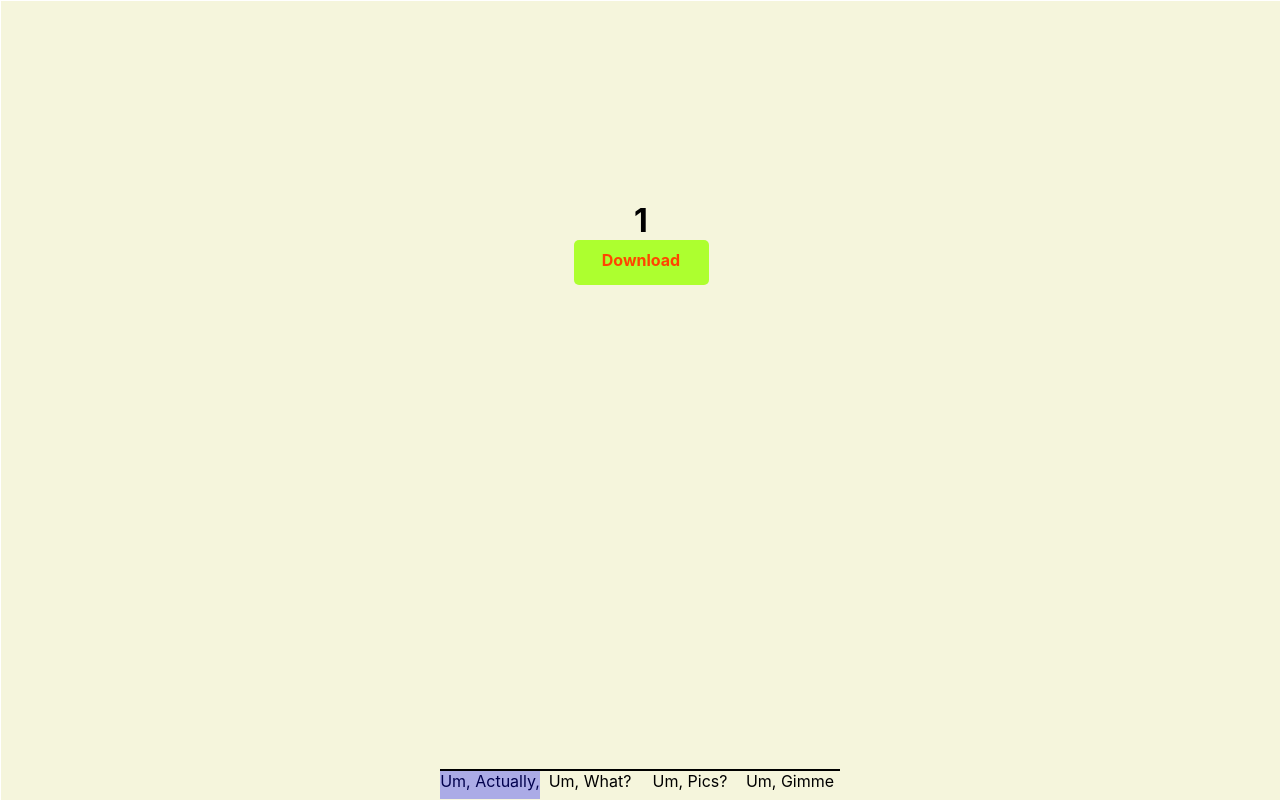
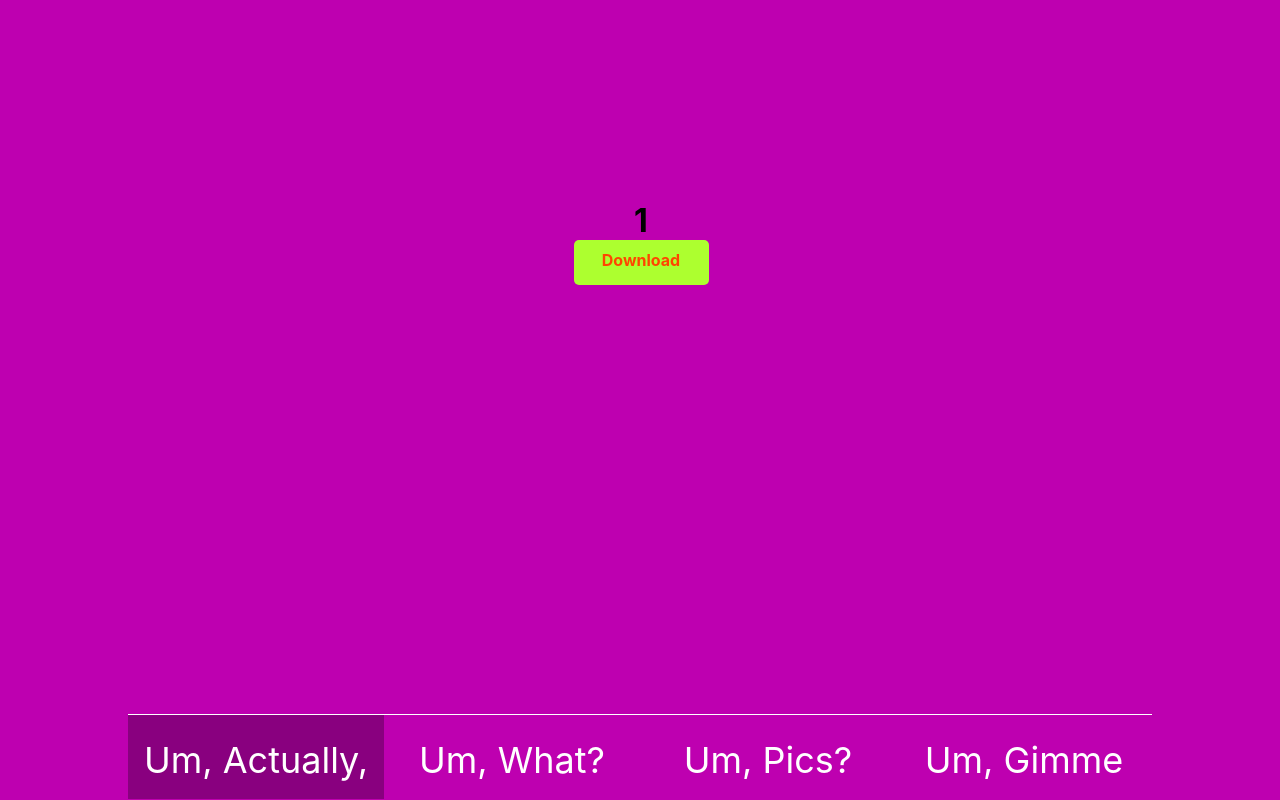
Before and after one commit to danhkim/umactually, a React (Create React App) app: page / in a window 1280 px wide. Built offline with nearby package versions, Linux system fonts and the light colour scheme.

Commit message:
check it

```diff
--- a/src/App.css
+++ b/src/App.css
@@ -5,18 +5,8 @@
   text-align: center;
   height:100vh;
   overflow:hidden;
+  background-color: #BE00B0;
 
-}
-
-.App-header {
-  background-color: #282c34;
-  min-height: 100vh;
-  display: flex;
-  flex-direction: column;
-  align-items: center;
-  justify-content: center;
-  font-size: calc(10px + 2vmin);
-  color: white;
 }
 
 .prev-slide {
@@ -30,9 +20,9 @@
 
 .next-slide {
   position: absolute;
-  height: calc(30vh - 30px);
+  height: calc(30vh - 85px);
   width: 100vw;
-  bottom:30px;
+  bottom:85px;
   z-index: 5000;
   cursor: s-resize;
 }
@@ -41,4 +31,8 @@
   .prev-slide, .next-slide{
     display: none;
   }
+  .next-slide{
+    height: calc(30vh - 80px);
+    bottom: 80px;
+  }
 }
--- a/src/Nav.css
+++ b/src/Nav.css
@@ -5,8 +5,8 @@
   background-color: transparent;
   z-index:1;
 
-  height: 30px;
-  width: 400px;
+  height: 85px;
+  width: 80vw;
 
   left: 0;
   right: 0;
@@ -15,46 +15,96 @@
 }
 
 .nav-button {
+  position: relative;
   display: inline-block;
-  height:30px;
-  z-index: 4;
+  height:85px;
+  line-height: 85px;
+  z-index: 88888;
   background-color: transparent;
-  border-top-width: 2px;
-  border-top-color: black;
+  border-top-width: 1px;
+  border-top-color: white;
   border-top-style: solid;
-  width: 100px;
+  width: 20vw;
+  color: white;
+  font-size: 36px;
+}
+
+.nav-button.current {
+  background: rgba(0, 0, 0, .28);
+}
+
+.nav-button.current:hover{
+  background-color: transparent;
 }
 
 
-.pics.current ~ .nav-highlight,
 div.pics:hover ~ .nav-highlight {
-  left:200px;
-}
-.gimme.current ~ .nav-highlight,
-div.gimme:hover ~ .nav-highlight {
-  left:300px;
+  left:40vw;
+  display:block;
+
 }
 
-.actually.current ~ .nav-highlight,
-div.actually:hover ~ .nav-highlight {
-  left:0px;
+div.gimme:hover ~ .nav-highlight {
+  left:60vw;
+  display:block;
+
 }
 
-.what.current ~ .nav-highlight,
+div.actually:hover ~ .nav-highlight {
+  left:0vw;
+  display:block;
+
+}
+
 div.what:hover ~ .nav-highlight {
-  left:100px;
+  left:20vw;
+  display:block;
 }
 
 .nav-highlight {
   pointer-events: none;
   position: relative;
-  height:30px;
-  width:100px;
+  height:85px;
+  width:20vw;
   z-index: 0;
-  background-color: blue;
-  opacity: 0.3;
-  top:-30px;
+  background-color: #5FEB57;
+  top:-85px;
   left:0;
+  display:none;
   transition-property: transform;
   transition: .3s ease-in-out;
 }
+
+span.nav-button-text {
+  display: inline-block;
+  vertical-align: middle;
+  line-height: normal;
+}
+
+@media only screen and (max-width : 640px) {
+
+  .nav-highlight, .nav-button, .Nav{
+    height:80px;
+  }
+
+  .nav-button{
+    line-height: 80px;
+  }
+
+  .nav-button-text{
+    font-size: 12px;
+  }
+
+  .nav-highlight {
+    top: -80px;
+  }
+
+  .mobile-text {
+    display: inline;
+  }
+  .mobile-text::after {
+    content:"\a";
+    white-space: pre;
+  }
+
+}
--- a/src/Nav.jsx
+++ b/src/Nav.jsx
@@ -13,13 +13,29 @@ export default class Nav extends Component {
     return (
       <div className="Nav">
         <div className="0 nav-button actually current"
-          onClick={event => {this.props.control(0); this.animate(event)}}><a href="#home"/>Um, Actually,</div>
+          onClick={event => {this.props.control(0); this.animate(event)}}>
+          <span className="nav-button-text">
+            Um, <span className="mobile-text"/>Actually,
+          </span>
+        </div>
         <div className="1 nav-button what"
-          onClick={event => {this.props.control(1); this.animate(event)}}><a href="#home"/>Um, What?</div>
+          onClick={event => {this.props.control(1); this.animate(event)}}>
+          <span className="nav-button-text">
+            Um, <span className="mobile-text"/>What?
+          </span>
+        </div>
         <div className="2 nav-button pics"
-          onClick={event => {this.props.control(2); this.animate(event)}}><a href="#home"/>Um, Pics?</div>
+          onClick={event => {this.props.control(2); this.animate(event)}}>
+          <span className="nav-button-text">
+            Um, <span className="mobile-text"/>Pics?
+          </span>
+        </div>
         <div className="3 nav-button gimme"
-          onClick={event => {this.props.control(3); this.animate(event)}}><a href="#home"/>Um, Gimme</div>
+          onClick={event => {this.props.control(3); this.animate(event)}}>
+          <span className="nav-button-text">
+            Um, <span className="mobile-text"/>Gimme
+          </span>
+        </div>
         <div className="nav-highlight" />
       </div>
     );
--- a/src/Screen.css
+++ b/src/Screen.css
@@ -1,6 +1,6 @@
 .Screen{
   height: 100vh;
-  background-color: beige;
+  background-color: #BE00B0;
   text-align: center;
 }
 
```
